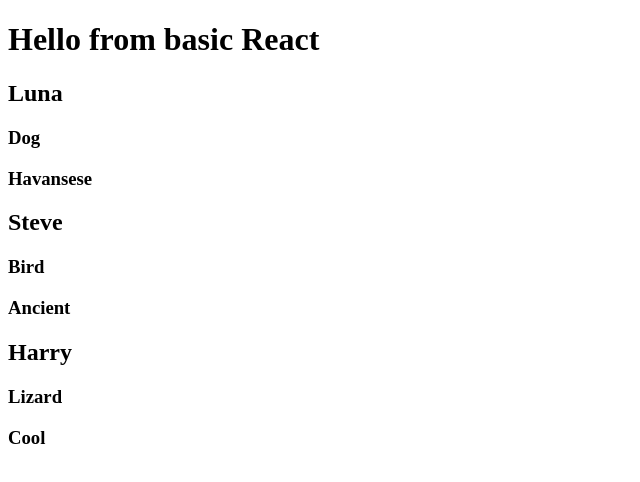
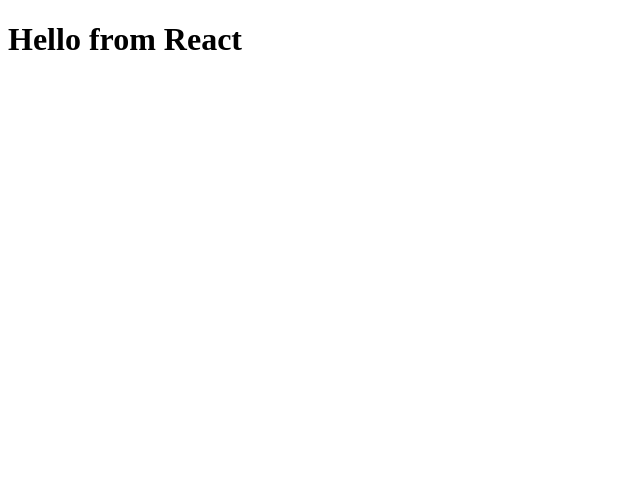
Before and after one commit to matthewlukebyrne/react-aria-able-codebase-frontend, a React (Vite) app: page / in a window 1280 px wide. Shown: the top 482 px of the page, without its empty margins (0-640 px from the left). Built offline with nearby package versions, Linux system fonts and the light colour scheme.

Commit message:
updating skeleton base tools

```diff
--- a/src/App.js
+++ b/src/App.js
@@ -1,33 +1,9 @@
-import React from 'react';
-import ReactDOM from 'react-dom';
+const App = () => {
+  return (
+    <div>
+      <h1>Hello from React</h1>
+    </div>
+   );
+}
 
-const Pet = ({ name, animal, breed }) => {
-  return React.createElement('div', {}, [
-    React.createElement('h2', {}, name),
-    React.createElement('h3', {}, animal),
-    React.createElement('h3', {}, breed),
-  ]);
-};
-
-const App = () => {
-  return React.createElement('div', {}, [
-    React.createElement('h1', {}, 'Hello from basic React'),
-    React.createElement(Pet, {
-      name: 'Luna',
-      animal: 'Dog',
-      breed: 'Havansese',
-    }),
-    React.createElement(Pet, {
-      name: 'Steve',
-      animal: 'Bird',
-      breed: 'Ancient',
-    }),
-    React.createElement(Pet, {
-      name: 'Harry',
-      animal: 'Lizard',
-      breed: 'Cool',
-    }),
-  ]);
-};
-
-ReactDOM.render(React.createElement(App), document.getElementById('root'));
+export default App;
--- a/src/index.html
+++ b/src/index.html
@@ -4,11 +4,12 @@
     <meta charset="UTF-8">
     <meta http-equiv="X-UA-Compatible" content="IE=edge">
     <meta name="viewport" content="width=device-width, initial-scale=1.0">
-    <link rel="stylesheet" href="style.css">
+    <link rel="icon" href="favicon.ico" />
     <title>x17138744-Codebase</title>
 </head>
 <body>
-    <div id="root">not rendered</div>
-    <script src="App.js"></script>
+    <!-- Render directly into the root -->
+    <div id="root"></div>
+    <script src="index.js"></script>
 </body>
 </html>
--- /dev/null
+++ b/src/index.js
@@ -0,0 +1,10 @@
+import React from 'react';
+import ReactDOM from 'react-dom';
+import App from './App';
+
+ReactDOM.render(
+  <React.StrictMode>
+    <App />
+  </React.StrictMode>,
+  document.getElementById('root')
+);
```
Also changed, not shown: package.json (+9 -2 lines), .eslintrc.json, src/style.css (deleted), 2 other files (tests, documents, lock files or other folders).
